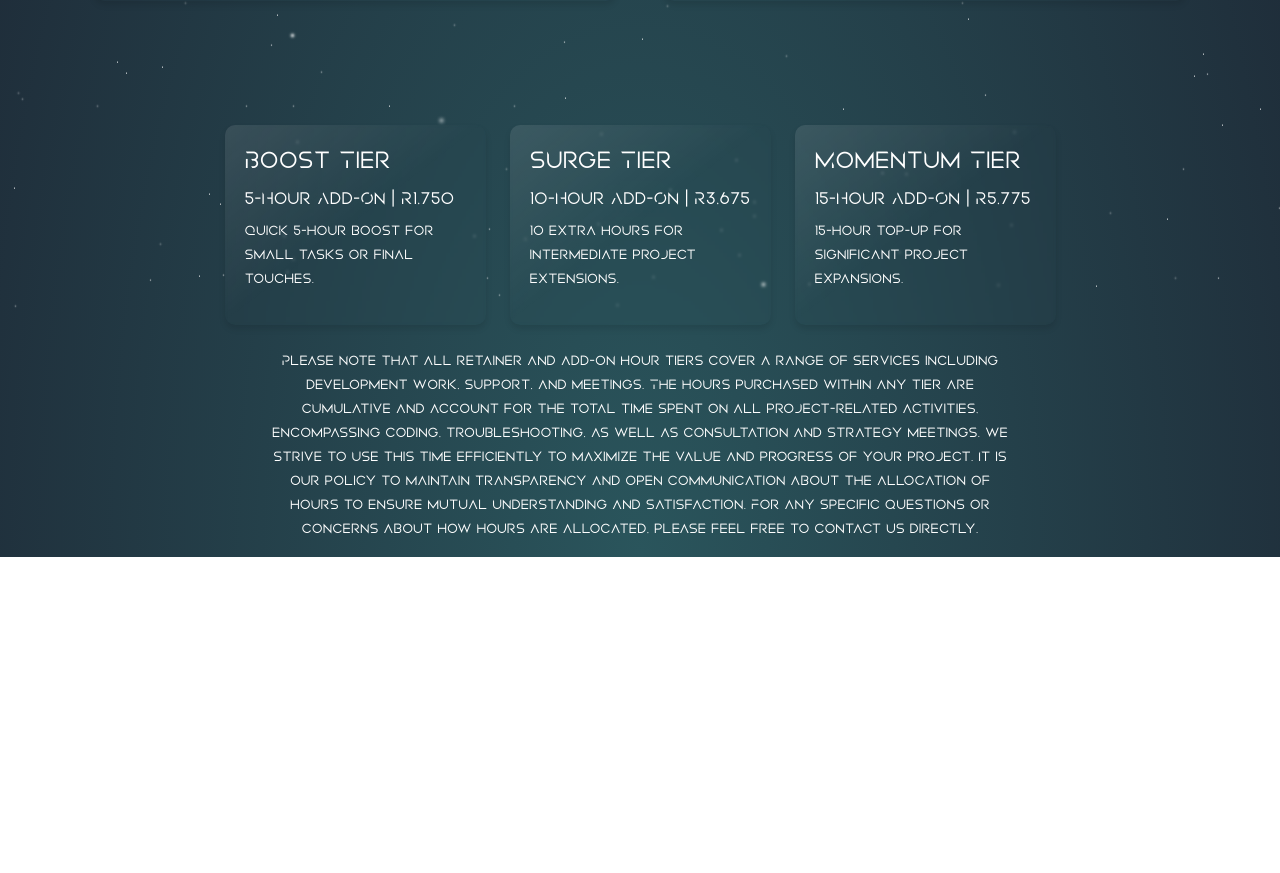
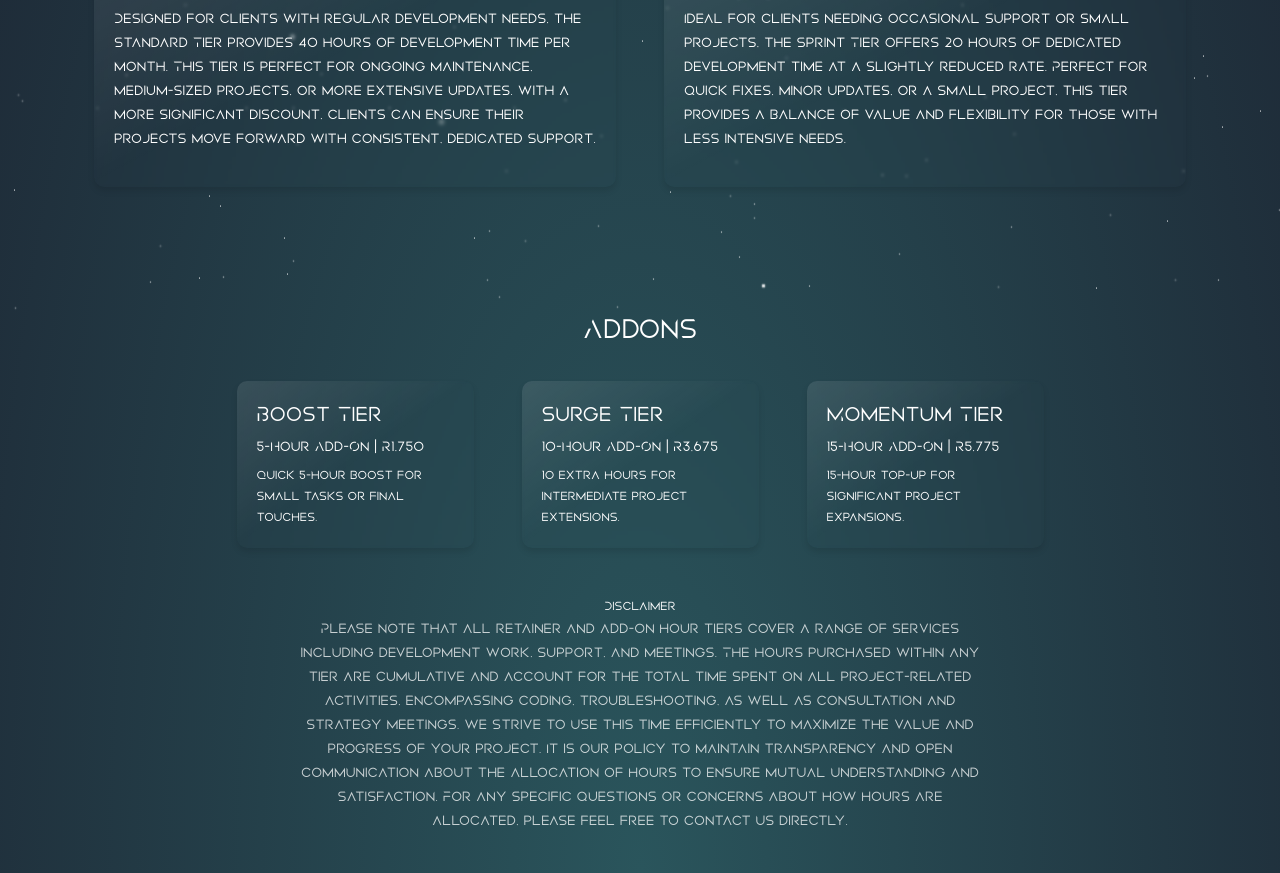
Before and after one commit to azreal1231/Slatelight-Website, a React (Vite) app: page / in a window 1280 px wide. Shown: the part 680-1553 px from the top of the page. Before the commit the page ends 1237 px from the top, so only its background shows below. Built offline with nearby package versions, Linux system fonts and the light colour scheme.

Commit message:
? save point

```diff
--- a/src/comps/addons.jsx
+++ b/src/comps/addons.jsx
@@ -42,12 +42,13 @@ function doAddonThing(){
 
 return <>
 <div className="row d-flex justify-content-center" style={{marginTop: '100px'}}>
+    <h2 className="text-white text-center">Addons</h2>
     {addons.map((_x, _index) =>
-        <div className="col-6 col-md-4 col-lg-3" key={_index} style={{ height: '200px' }}>
+        <div className="col-lg-3 col-md-4 col-sm-12 p-4" key={_index}>
             <div className="addons-card">
-                <h3>{_x['title']}</h3>
-                <h5>{_x['sub_title']} | <span>{_x['amount']}</span></h5>
-                <p>{_x['description']}</p>
+                <h4>{_x['title']}</h4>
+                <h6>{_x['sub_title']} | <span>{_x['amount']}</span></h6>
+                <small>{_x['description']}</small>
             </div>
         </div>
     )}
--- a/src/comps/disclaimer.jsx
+++ b/src/comps/disclaimer.jsx
@@ -1,8 +1,9 @@
 const DisclaimerComp = () => {
 return <>
 <div className="row d-flex justify-content-center mt-4">
+    <small className="text-center text-white pb-0 pt-0">Disclaimer</small>
     <div className="col-12 col-lg-8">
-        <p className='text-white text-center'>
+        <p className='text-white text-center p-4 pt-0 opacity-75'>
             Please note that all retainer and add-on hour tiers cover a range of services including development work, support, and meetings.
             The hours purchased within any tier are cumulative and account for the total time spent on all project-related activities,
             encompassing coding, troubleshooting, as well as consultation and strategy meetings.
--- a/src/comps/retainers.jsx
+++ b/src/comps/retainers.jsx
@@ -42,8 +42,9 @@ function doRetainerThing(){
 
 return <>
 <div className="row mb-4">
+<h2 className="text-white text-center">Packages</h2>
     {retainers.map((_x, _index) =>
-        <div className="col-12 col-md-6 col-lg-6 p-4" key={_index} style={{'height': '300px'}}>
+        <div className="col-12 col-md-6 col-lg-6 p-4" key={_index}>
             <div className="retainer-card">
                 <h3>{_x['title']}</h3>
                 <h5>{_x['sub_title']} | <span>{_x['amount']}</span></h5>
```
